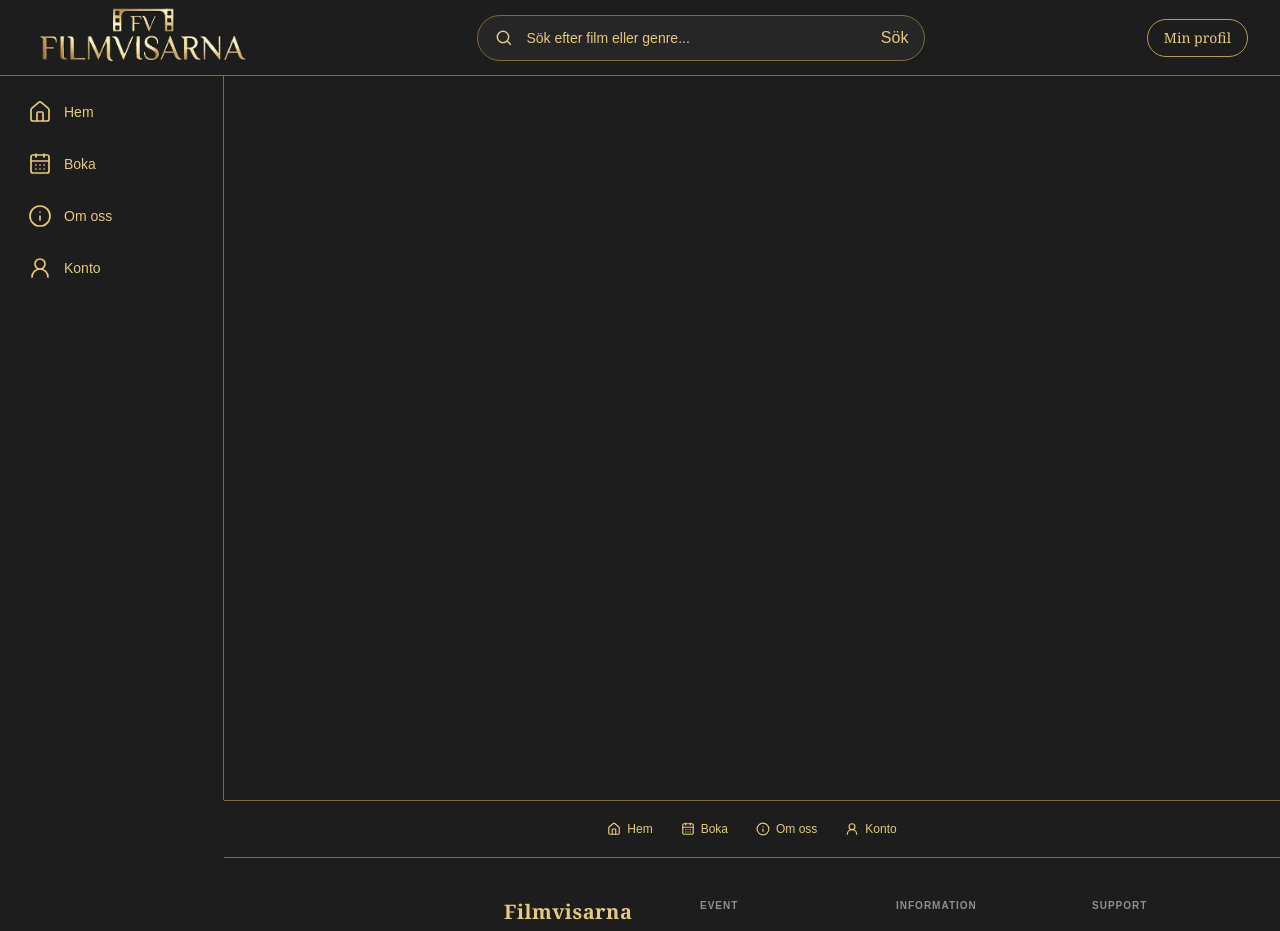
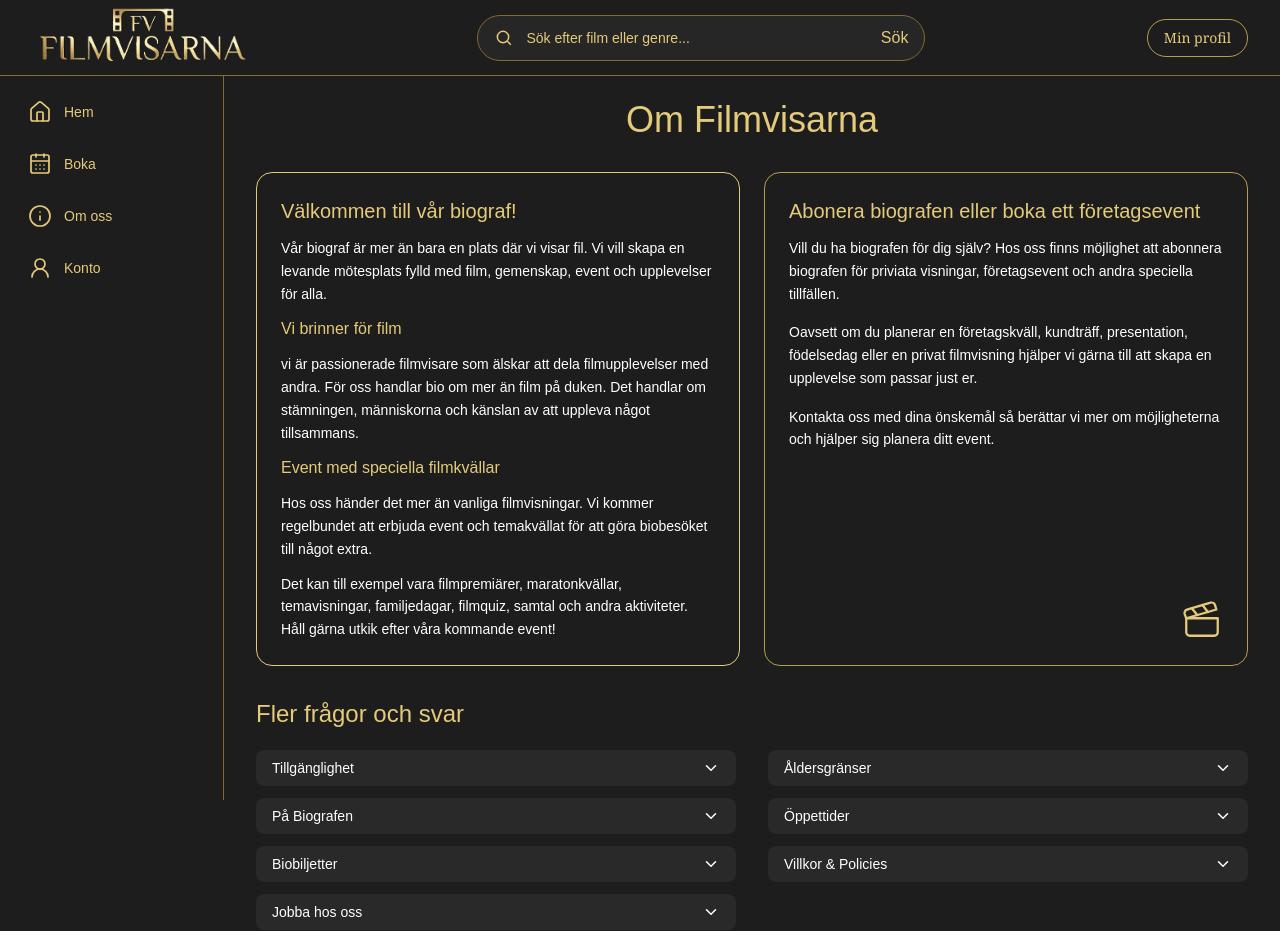
Before and after one commit to MattiasWaern/GruppC-Frontend-projekt, a React (Vite) app: page /om-oss in a window 1280 px wide. Shown: the top 931 px of the page. Built offline with nearby package versions, Linux system fonts and the light colour scheme.

Commit message:
Gjort "om oss" sidan

```diff
--- a/src/App.tsx
+++ b/src/App.tsx
@@ -12,7 +12,7 @@ import BookingConfirmation from './pages/BookingConfirmation';
 import BookingPage from './components/bookingSite';
 import CancelBookingPage from './pages/CancelBookingPage';
 import { MoviesPage } from './pages/MoviesPage';
-
+import AboutUs from './pages/AboutUs';
 function HomePage() {
   return (
     <>
@@ -43,6 +43,7 @@ export default function App() {
               <Route path="/" element={<HomePage />} />
               <Route path="/movies/:id" element={<MovieDetails />} />
               <Route path="/movies" element={<MoviesPage />} />
+              <Route path="/om-oss" element={<AboutUs />} />
               <Route path="/booking-confirmation" element={<BookingConfirmation />} />
               <Route path="/booking-confirmation/:id" element={<BookingConfirmation />} />
               <Route path="/bookings/:viewingId" element={<BookingPage userId={1} />} />
--- a/src/components/Footer.tsx
+++ b/src/components/Footer.tsx
@@ -61,7 +61,7 @@ export default function Footer() {
         ))}
       </nav>
 
-      <div className="mx-auto grid max-w-6xl grid-cols-2 gap-8 px-6 py-10 sm:grid-cols-4 md:ml-64">
+      <div className="mx-auto grid max-w-6xl grid-cols-2 gap-8 px-6 py-10 sm:grid-cols-4 ">
         <div className="col-span-2 md:col-span-1">
           <a href="#hem" className="font-serif text-xl font-bold tracking-wide">
             Filmvisarna
@@ -93,7 +93,7 @@ export default function Footer() {
         ))}
       </div>
 
-       <div className="flex flex-col items-center justify-between gap-3 border-t border-white/10 px-6 py-4 text-[10px] text-white/40 sm:flex-row md:ml-64">
+       <div className="flex flex-col items-center justify-between gap-3 border-t border-white/10 px-6 py-4 text-[10px] text-white/40 sm:flex-row">
         <p>© 2026 Filmvisarna. Alla rättigheter reserverade.</p>
         <div className="flex flex-wrap justify-center gap-4">
           <a href="#villkor" className="hover:text-[#e5ca7a]">Villkor</a>
--- /dev/null
+++ b/src/pages/AboutUs.tsx
@@ -0,0 +1,175 @@
+import { useState } from "react";
+import { Clapperboard, ChevronDown, ChevronUp, Mail } from "lucide-react";
+
+const faqCategories = [
+  "Tillgänglighet",
+  "Åldersgränser",
+  "På Biografen",
+  "Öppettider",
+  "Biobiljetter",
+  "Villkor & Policies",
+  "Jobba hos oss",
+];
+
+
+export default function AboutUs() {
+  const [openFaq, setOpenFaq] = useState<number | null>(7);
+
+  return (
+    <div className="mx-auto w-full max-w-6xl py-6 text-[#e5ca7a]">
+
+      {/* Sidrubrik */}
+      <h1 className="mb-8 text-center text-3xl font normal md:text-4xl">
+         <div className="mb-8 text-center text-3xl font- normal md:text-4xl">
+            <span className="hidden md:inline">Om Filmvisarna</span>
+        </div>
+      </h1>
+      {/* Logotyp endast mobil */}
+
+      <div className="mb-6 flex flex-col items-center md:hidden">
+        <img src="/public/images/Logo.png"
+          alt="Filvisarnas logga"
+          className=" mb-3 w-44 object-contain"
+        />
+        <div className="flex items-center gap-2 text-sm text-[#b99b4c]">
+          <Clapperboard size={23} />
+          <span>Om oss</span>
+        </div>
+      </div>
+
+      {/* Informationskort */}
+
+      <div className="grid grid-gols-1 gap-6 md:grid-cols-2">
+
+        <section className="flex flex-col rounded-2xl border vorder-[#b99b4c] bg-[#1d1d1d] p-5 sm:p-6">
+          <h2 className="mb-3 text-xl font-medium">
+            Välkommen till vår biograf!
+          </h2>
+
+          <div className="space-y-3 text-sm leading-relaxed text-white">
+            <p>
+              Vår biograf är mer än bara en plats där vi visar fil.
+              Vi vill skapa en levande mötesplats fylld med film,
+              gemenskap, event och upplevelser för alla.
+            </p>
+
+            <h3 className="text-base font-medium text-[#e5ca7a]">
+              Vi brinner för film
+            </h3>
+
+            <p>
+              vi är passionerade filmvisare som älskar att dela
+              filmupplevelser med andra. För oss handlar bio om mer
+              än film på duken. Det handlar om stämningen,
+              människorna och känslan av att uppleva något tillsammans.
+            </p>
+
+            <h3 className="text-base font-medium text-[#e5ca7a]">
+              Event med speciella filmkvällar
+            </h3>
+
+            <p>
+              Hos oss händer det mer än vanliga filmvisningar.
+              Vi kommer regelbundet att erbjuda event och
+              temakvällat för att göra biobesöket till något extra.
+            </p>
+
+            <p>
+              Det kan till exempel vara filmpremiärer,
+              maratonkvällar, temavisningar, familjedagar,
+              filmquiz, samtal och andra aktiviteter.
+              Håll gärna utkik efter våra kommande event!
+            </p>
+          </div>
+        </section>
+
+        {/*Företagsevent */}
+        <section className="relative flex flex-col rounded-2xl border border-[#b99b4c] bg-[#1d1d1d] p-5 sm:p-6">
+          <h2 className="mb-3 text-xl font-medium">
+            Abonera biografen eller boka ett företagsevent
+          </h2>
+
+          <div className="space-y-4 text-sm leading-relaxed text-white">
+            <p>
+              Vill du ha biografen för dig själv? Hos oss finns
+              möjlighet att abonnera biografen för priviata visningar,
+              företagsevent och andra speciella tillfällen.
+            </p>
+
+            <p>
+              Oavsett om du planerar en företagskväll,
+              kundträff, presentation, födelsedag eller en
+              privat filmvisning hjälper vi gärna till att skapa
+              en upplevelse som passar just er.
+            </p>
+
+            <p>
+              Kontakta oss med dina önskemål så berättar vi mer
+              om möjligheterna och hjälper sig planera ditt event.
+            </p>
+          </div>
+
+          <div className="mt-auto flex justify-end pt-6">
+            <Clapperboard
+              size={42}
+              strokeWidth={1.3}
+              className="text-[#e5ca7a]"
+            />
+          </div>
+        </section>
+      </div>
+
+      {/*FAQ*/}
+      <section className="mt-8">
+        <h2 className="mb-5 text.center text-2xl font-normal">
+          Fler frågor och svar
+        </h2>
+
+        <div className="grid grid-cols-1 gap-3 md:grid-cols-2 md:gap-x-8">
+          {faqCategories.map((category, index) => (
+            <div
+              key={category}
+              className="self-start overflow-hidden rounded-lg bg-[#292929]"
+            >
+              <button
+                type="button"
+                onClick={() =>
+                  setOpenFaq(openFaq === index ? null : index)
+                }
+                aria-expanded={openFaq === index}
+                className="flex w-full items-center justify-between gap-3 px-4 py-2 text-left text-sm text-white transition hover:text-[#e5ca7a]"
+              >
+                <span>{category}</span>
+
+                {openFaq === index ? (
+                  <ChevronUp size={18}/>
+                ) : (
+                    <ChevronDown size={18} />
+                )}
+              </button>
+
+              {openFaq === index && (
+                <div className="border-t border-[#806b36]/50 px-4 py-3 text-sm leading-relaxed text-gray-300">
+                  Här kommer information och svar på frågor
+                  inom kategorin {category.toLowerCase()}.
+                </div>
+              )}
+            </div>
+          ))}
+        </div>
+      </section>
+
+      {/* Kontakt */}
+      <div className="mt-8 flex justify-center pb-4">
+        <a
+          href="mailto:"
+          className="inline-flex items-center gap-2 rounded-lg bg-[#e5ca7a] px-6 py-2 font-medium text-[#1d1d1d] transition hover:bg-[#b99b4c]"
+        >
+          <Mail size={18} />
+          Kontakta oss
+        </a>
+      </div>
+
+    </div>
+  );
+}
```
